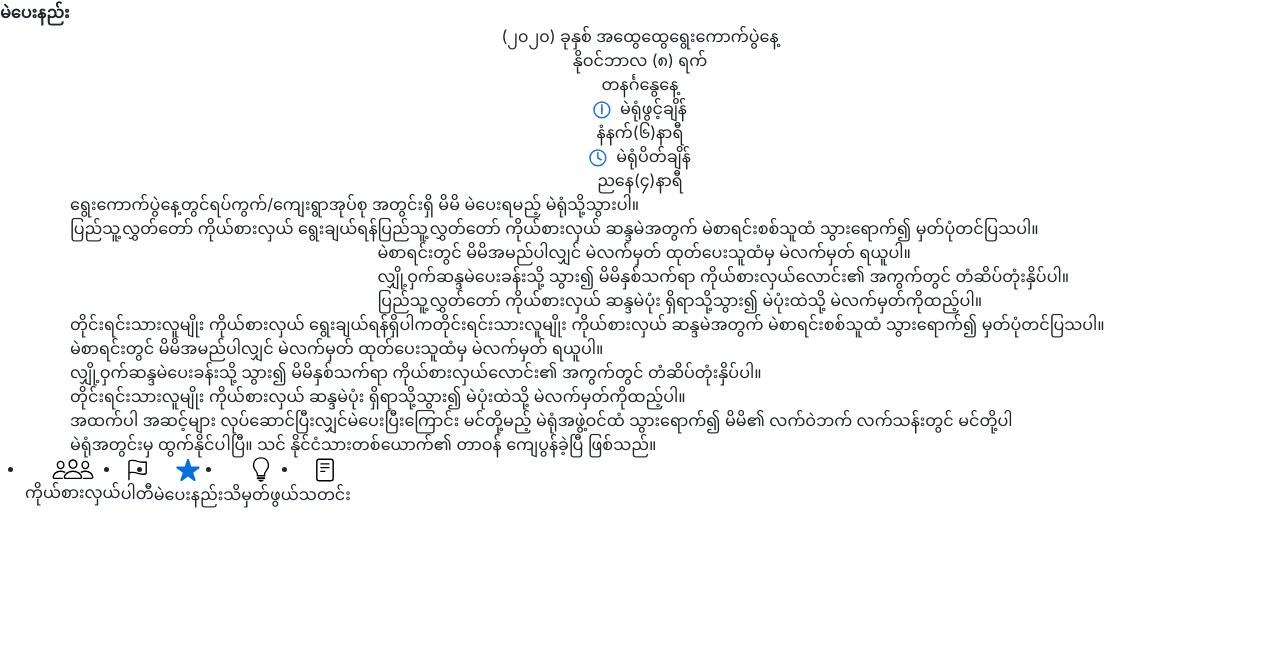
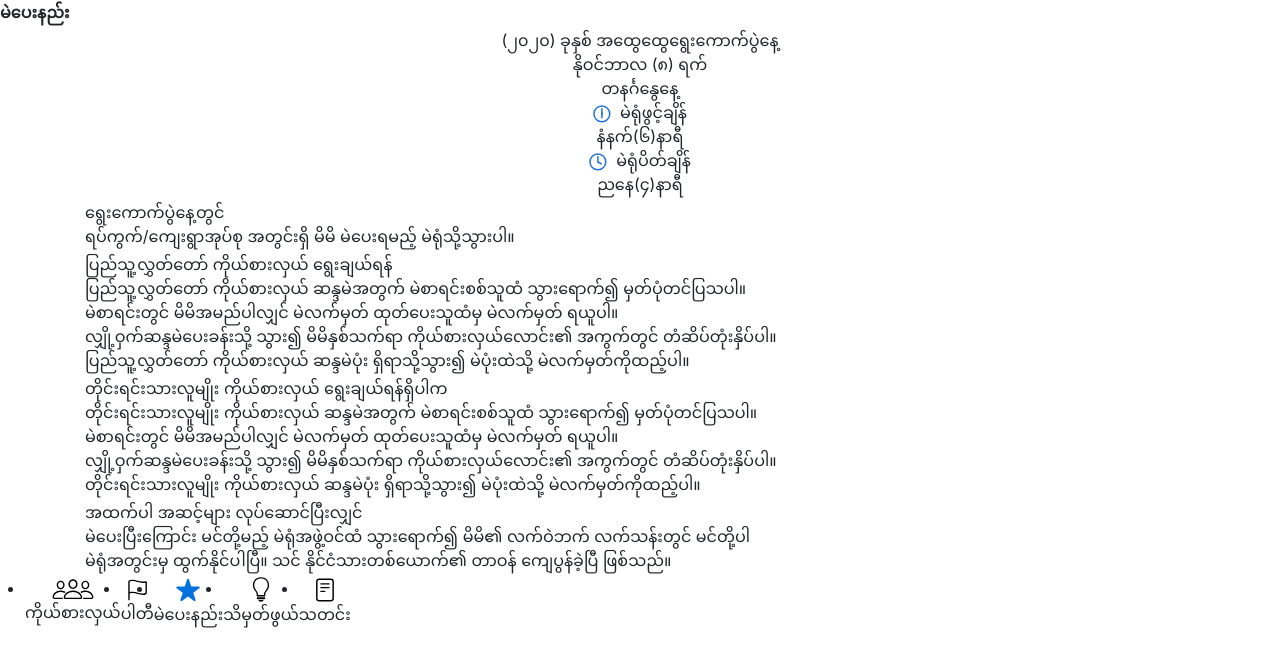
Before and after one commit to PopStackHack/mVoterWeb, a Next.js app: page /how_to_vote in a window 1280 px wide. Shown: the top 666 px of the page. Built offline with nearby package versions, Linux system fonts and the light colour scheme.

Commit message:
refactor: proper grid for how_to_vote

```diff
--- a/pages/how_to_vote/HowToVote.module.scss
+++ b/pages/how_to_vote/HowToVote.module.scss
@@ -5,8 +5,6 @@
   padding-bottom: 5px;
   overflow-x: hidden;
   overflow-y: auto;
-  margin-left: 12px;
-  margin-right: 12px;
   &__announcement {
     padding: 15px;
     border-radius: 12px;
--- a/pages/how_to_vote/index.js
+++ b/pages/how_to_vote/index.js
@@ -16,8 +16,8 @@ export default function howToVote() {
       <AppHeader>
         <span className="text-bold">မဲပေးနည်း</span>
       </AppHeader>
-      <section className="HowToVote">
-        <div className="row">
+      <section className="HowToVote container">
+        <div className="row my-1">
           <div className="col-12">
             <div className="HowToVote__announcement text-center">
               <span className="title">(၂၀၂၀) ခုနှစ် အထွေထွေရွေးကောက်ပွဲနေ့</span>
@@ -47,9 +47,10 @@ export default function howToVote() {
                 </div>
               </div>
             </div>
-
-            <div className="container">
-              <div className="row">
+          </div>
+        </div>
+        <div className="row my-1">
+          <div className="col-12">
             <div className="title">ရွေးကောက်ပွဲနေ့တွင်</div>
             <div className="instruction-list">
               <div className="instruction">
@@ -57,7 +58,9 @@ export default function howToVote() {
               </div>
             </div>
           </div>
-              <div className="row">
+        </div>
+        <div className="row my-1">
+          <div className="col-12">
             <div className="title">
               ပြည်သူ့လွှတ်တော် ကိုယ်စားလှယ် ရွေးချယ်ရန်
             </div>
@@ -76,7 +79,9 @@ export default function howToVote() {
               </div>
           </div>
           </div>
-              <div className="row">
+        </div>
+        <div className="row my-1">
+          <div className="col-12">
             <div className="title">
               တိုင်းရင်းသားလူမျိုး ကိုယ်စားလှယ် ရွေးချယ်ရန်ရှိပါက
             </div>
@@ -93,7 +98,9 @@ export default function howToVote() {
               တိုင်းရင်းသားလူမျိုး ကိုယ်စားလှယ် ဆန္ဒမဲပုံး ရှိရာသို့သွား၍ မဲပုံးထဲသို့ မဲလက်မှတ်ကိုထည့်ပါ။
             </div>
           </div>
-              <div className="row">
+        </div>
+        <div className="row my-1">
+          <div className="col-12">
             <div className="title">
               အထက်ပါ အဆင့်များ လုပ်ဆောင်ပြီးလျှင်
             </div>
@@ -107,8 +114,6 @@ export default function howToVote() {
             </div>
           </div>
         </div>
-          </div>
-        </div>
       </section>
     </Layout>
   );
```
Lines whose indentation alone changed are shown as unchanged.
